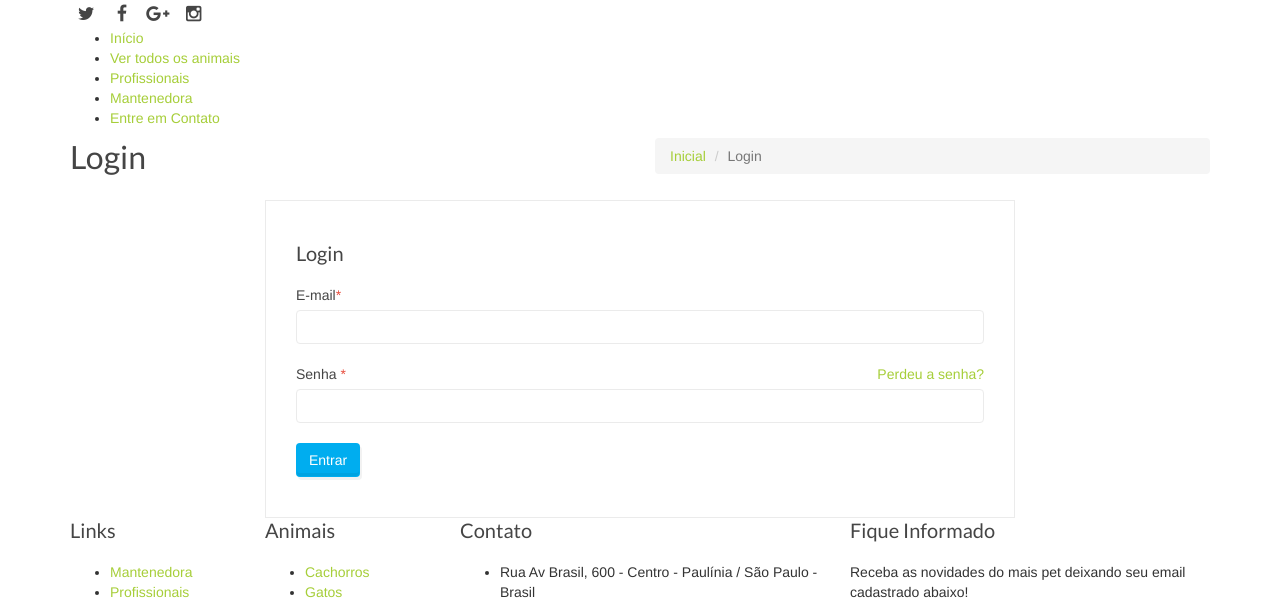
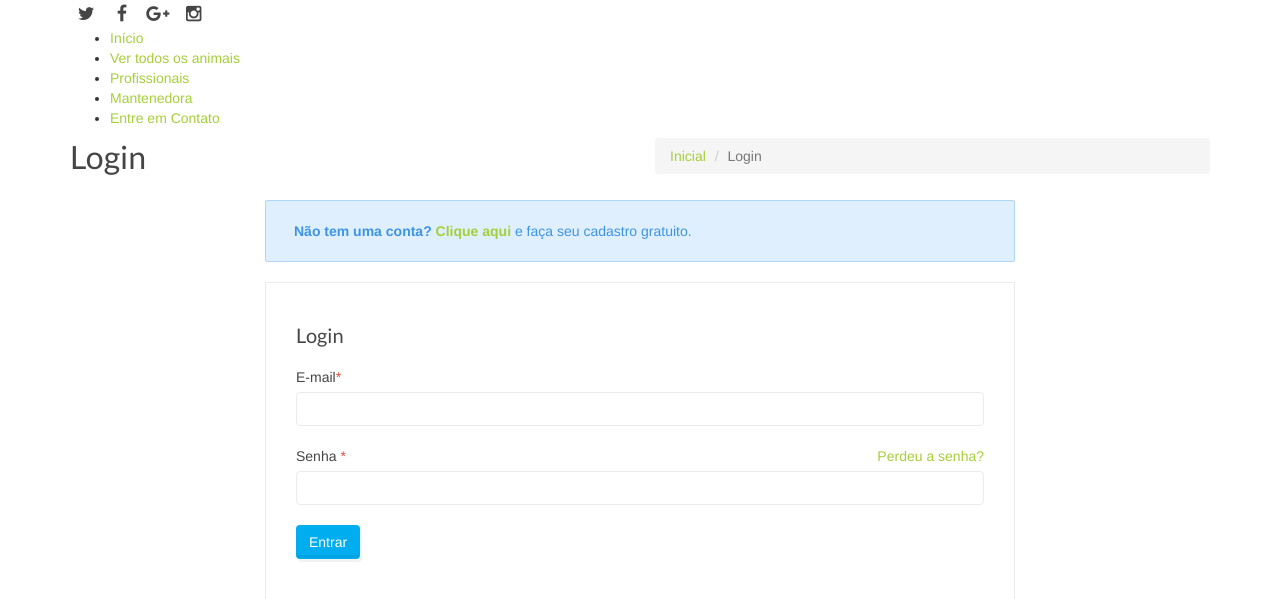
Before and after one commit to jenicarvalho/tcc-mais-pet, a PHP site: page /maispet/index.php?pagina=login in a window 1280 px wide. Shown: the part 260-859 px from the top of the page. Run offline with PHP 8.4, Linux system fonts and the light colour scheme; some libraries are stand-ins or nearby versions.

Commit message:
feat(alerta): alerta para cadastro

```diff
--- a/View/Home/login.php
+++ b/View/Home/login.php
@@ -28,6 +28,9 @@
 
           <div class="row">
             <div class="col-md-8 col-sm-offset-2">
+              <div class="alert alert-info">
+                <strong>Não tem uma conta? <a href="?pagina=signup">Clique aqui</a></strong> e faça seu cadastro gratuito.
+              </div>
               <div class="box">
                 <h3>Login</h3>
                 <form method="POST" role="form">
```
